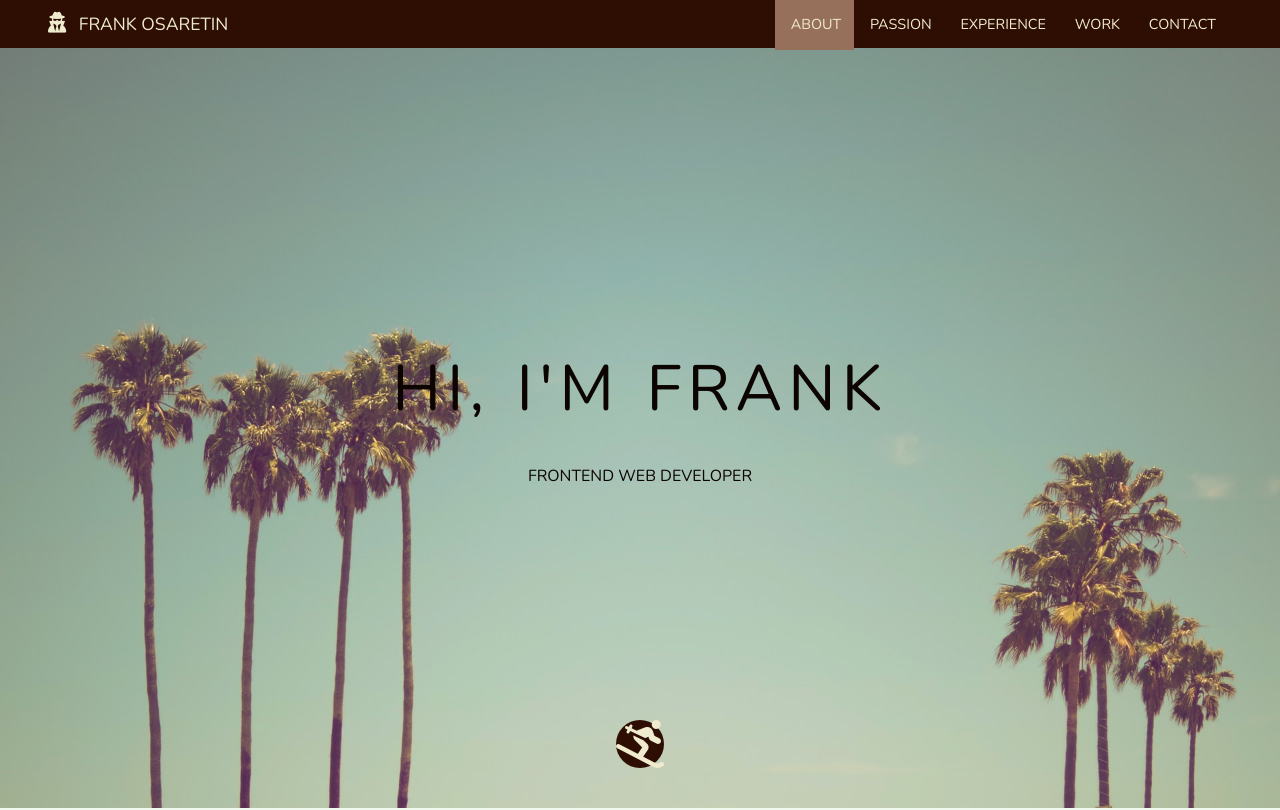
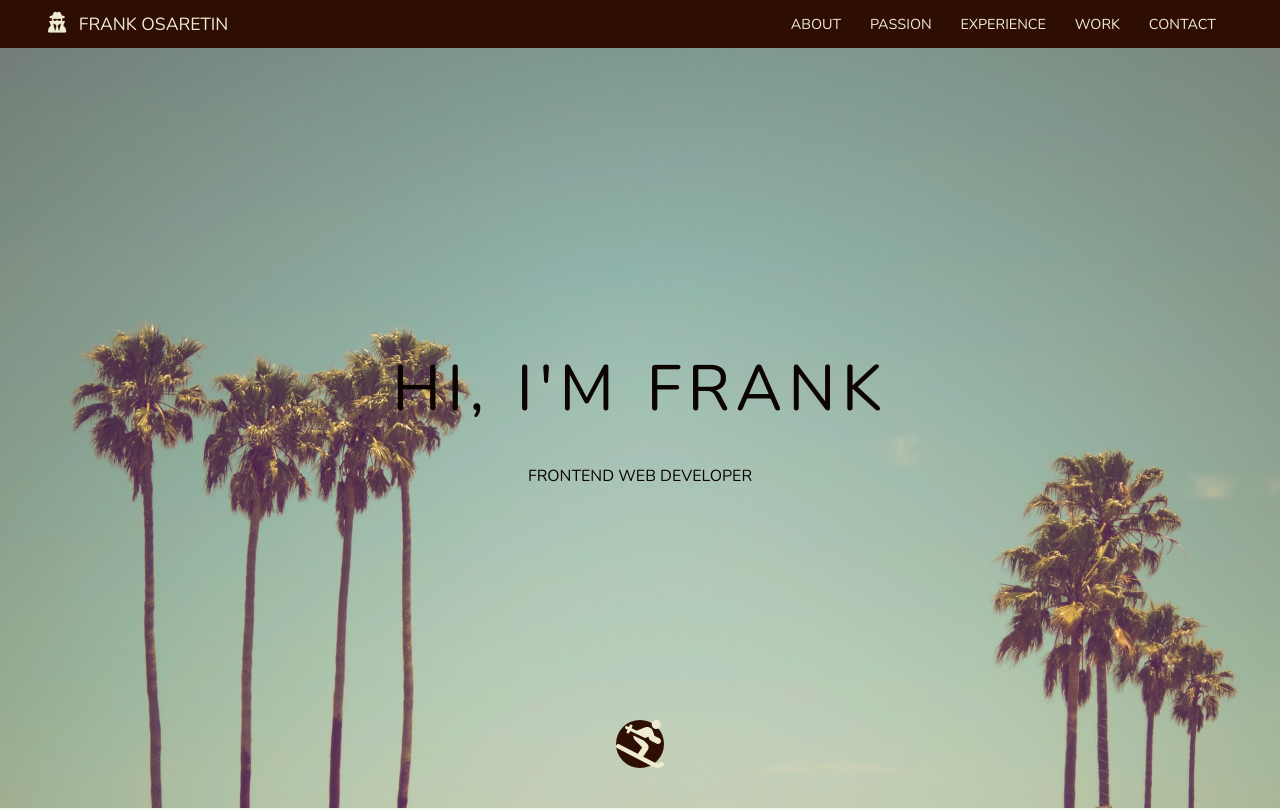
Before and after one commit to osas2211/Resume-HNGi8-task2, a website: page index.html in a window 1280 px wide. Shown: the top 810 px of the page. Drawn offline with nearby package versions, Linux system fonts and the light colour scheme.

Commit message:
animation

```diff
--- a/index.html
+++ b/index.html
@@ -16,7 +16,7 @@
         </div>
 
         <ul class="desktop-nav">
-            <li class="active"><a href="#about">about</a></li>
+            <li class=""><a href="#about">about</a></li>
             <li><a href="#passion">passion</a></li>
             <li><a href="#experience">experience</a></li>
             <li><a href="#work">work</a></li>
```
